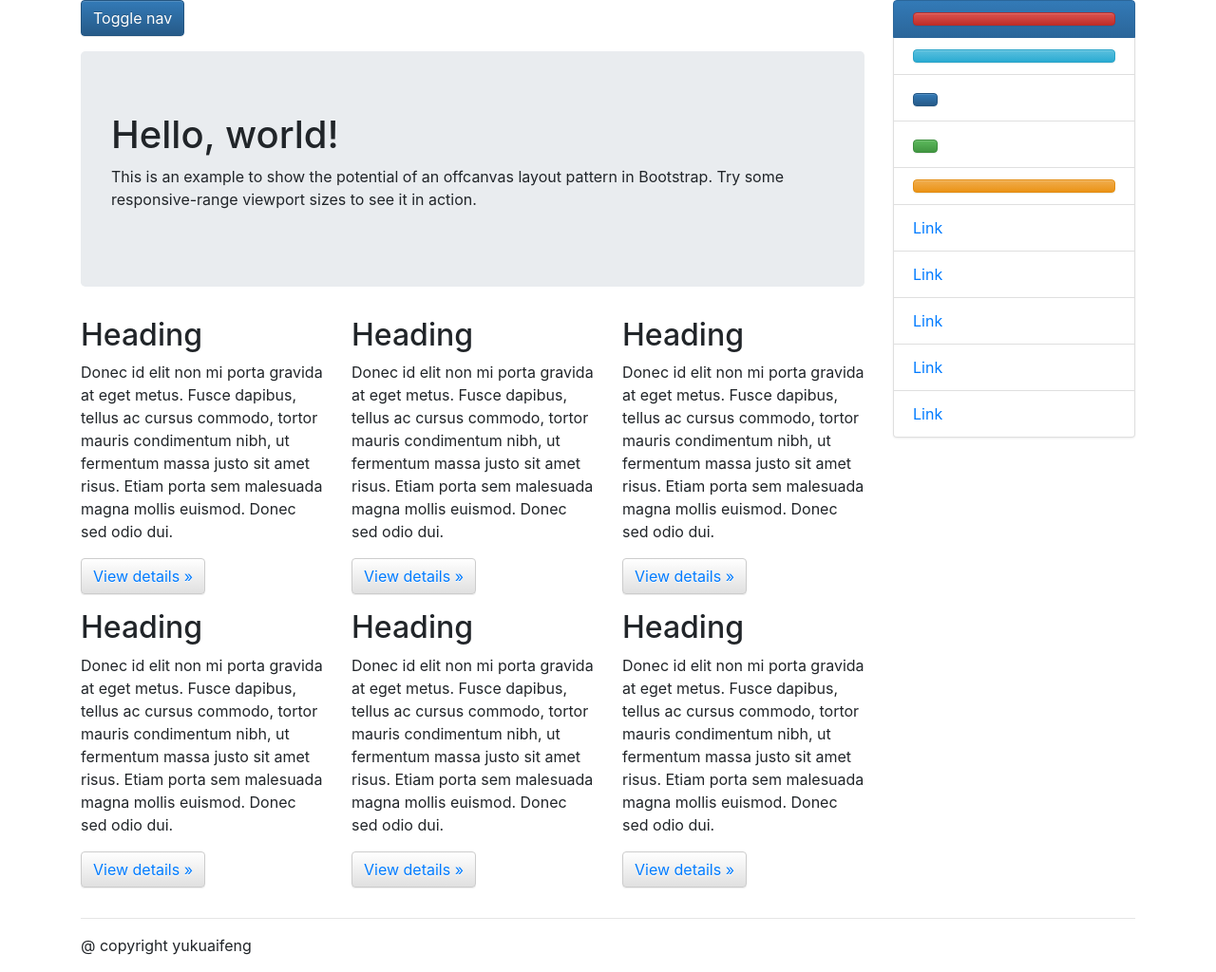
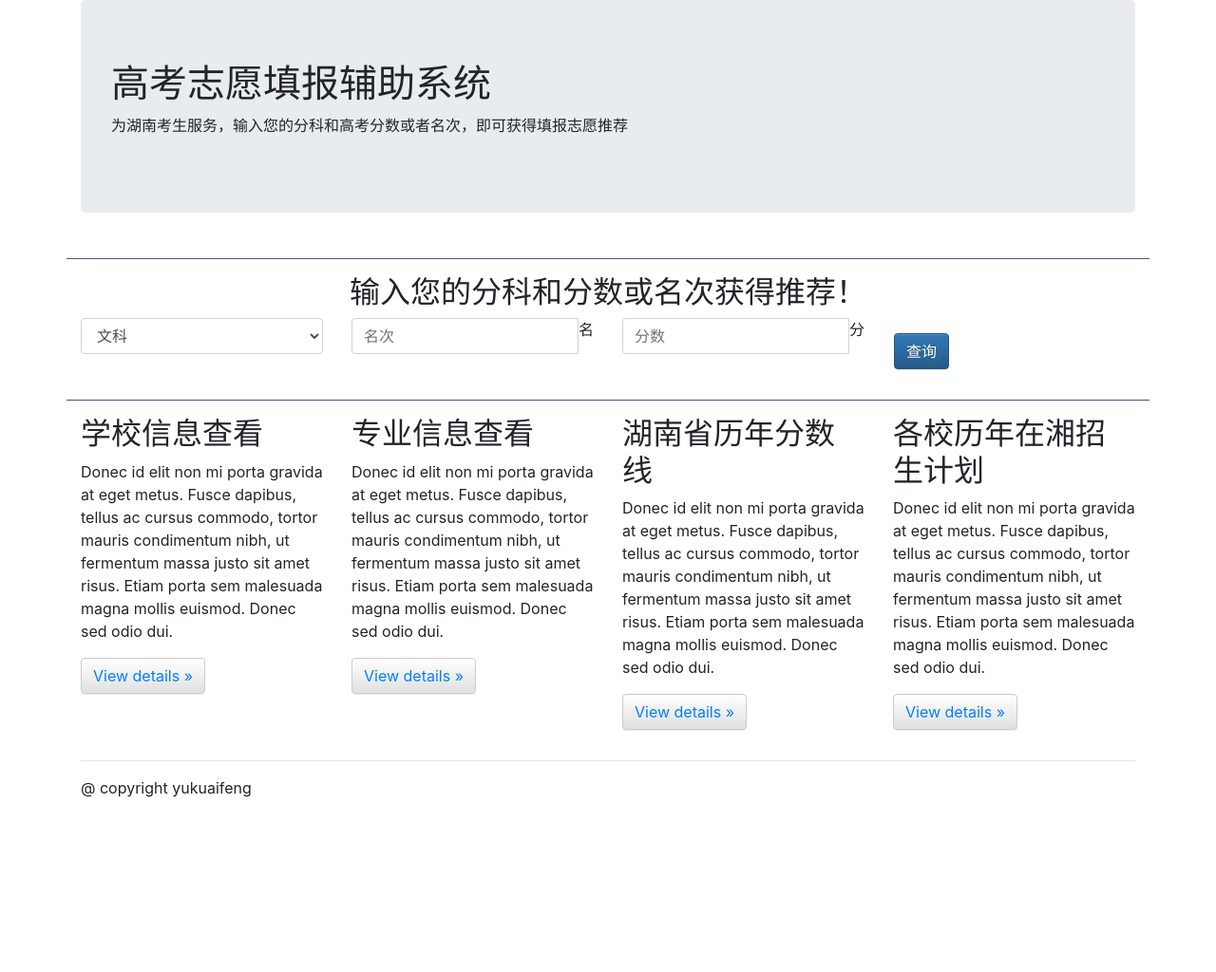
Before and after one commit to yukuaifeng/FlaskServer, a Flask app: page / in a window 1280 px wide. Shown: the part 80-1104 px from the top of the page at 95% size. After the commit the page ends 920 px from the top, so only its background shows below. Run offline with Flask 2, Linux system fonts and the light colour scheme; some libraries are stand-ins or nearby versions.

Commit message:
前端页面更改

```diff
--- a/app.py
+++ b/app.py
@@ -7,13 +7,13 @@
 
 
 app = Flask(__name__)
-bootstrap = Bootstrap(app)
+
 basedir = os.path.dirname(__file__)
 
 @app.route('/')
 def hello_world():
-    return render_template('test.html')
+    return render_template('Index.html')
 
 
 if __name__ == '__main__':
-    app.run()
+    app.run(debug=True)
--- a/templates/Index.html
+++ b/templates/Index.html
@@ -3,10 +3,9 @@
 
 {% block content %}
     <div class="container">
-        <div class="row">
-            <div class="col-lg-12">
-                <h1 class="text-center">高考志愿填报辅助系统</h1>
-            </div>
+        <div class="jumbotron">
+            <h1>高考志愿填报辅助系统</h1>
+            <p>为湖南考生服务，输入您的分科和高考分数或者名次，即可获得填报志愿推荐</p>
         </div>
 
         <div class="row">
@@ -22,25 +21,18 @@
                 </div>
 
                 <div class="row">
-                    <div class="col-md-10 m-auto">
-                        <form class="form-inline">
-                            <div class="form-group m-3">
 
-                                    <div class="dropdown">
-                                        <a class="btn btn-default dropdown-toggle" role="button" id="kind" data-toggle="dropdown"
-                                                aria-haspopup="true" aria-expanded="false">
-                                            文理科
-                                        </a>
 
-                                        <ul class="dropdown-menu" aria-labelledby="kind">
-                                            <li><a class="dropdown-item" href="#">文科</a> </li>
-                                            <li><a class="dropdown-item" href="#">理科</a> </li>
-                                        </ul>
-                                    </div>
+                            <div class="col-md-3">
+
+                                <select class="form-control">
+                                    <option>文科</option>
+                                    <option>理科</option>
+                                </select>
 
                             </div>
 
-                            <div class="form-group m-3">
+                            <div class="col-md-3">
 
                                 <label class="sr-only" for="Rank">名次</label>
                                 <div class="input-group">
@@ -50,7 +42,7 @@
 
                             </div>
 
-                            <div class="form-group m-3">
+                            <div class="col-md-3">
                                 <label class="sr-only" for="Score">分数</label>
                                 <div class="input-group">
                                   <input type="text" class="form-control" id="Score" placeholder="分数">
@@ -58,8 +50,8 @@
                                 </div>
                             </div>
                           <button type="submit" class="btn btn-primary m-3">查询</button>
-                        </form>
-                    </div>
+
+
                 </div>
 
             </div>
@@ -73,65 +65,29 @@
     <ul class="nav nav-list"><li class="divider"></li></ul>
 
     <div class="row">
-        <div class="col-lg-10 m-auto ">
-            <div class="row">
-                <div class="col-lg-3">
-                    <div class="panel panel-primary">
-                        <div class="panel-heading">
-                            <h4 class="panel-title">
-                                学校信息查看
-                            </h4>
-                        </div>
-                        <div class="panel-body">
-                            <p>未设置</p>
-                        </div>
-                    </div>
-                </div>
-
-                <div class="col-lg-3">
-                    <div class="panel panel-primary">
-                        <div class="panel-heading">
-                            <h4 class="panel-title">
-                                专业信息查看
-                            </h4>
-                        </div>
-                        <div class="panel-body">
-                            <p>未设置</p>
-                        </div>
-                    </div>
-                </div>
-
-                <div class="col-lg-3">
-                    <div class="panel panel-default">
-                        <div class="panel-heading">
-                            <h4 class="panel-title">
-                                湖南省历年分数线
-                            </h4>
-                        </div>
-                        <div class="panel-body">
-                            <p>未设置</p>
-                        </div>
-                    </div>
-                </div>
-
-                <div class="col-lg-3">
-                    <div class="panel panel-default">
-                        <div class="panel-heading">
-                            <h4 class="panel-title">
-                                各校历年在湘招生计划人数
-                            </h4>
-                        </div>
-                        <div class="panel-body">
-                            <p>未设置</p>
-                        </div>
-                    </div>
-                </div>
-            </div>
-        </div>
+        <div class="col-xs-6 col-lg-3">
+          <h2>学校信息查看</h2>
+          <p>Donec id elit non mi porta gravida at eget metus. Fusce dapibus, tellus ac cursus commodo, tortor mauris condimentum nibh, ut fermentum massa justo sit amet risus. Etiam porta sem malesuada magna mollis euismod. Donec sed odio dui. </p>
+          <p><a class="btn btn-default" href="#" role="button">View details &raquo;</a></p>
+        </div><!--/.col-xs-6.col-lg-4-->
+        <div class="col-xs-6 col-lg-3">
+          <h2>专业信息查看</h2>
+          <p>Donec id elit non mi porta gravida at eget metus. Fusce dapibus, tellus ac cursus commodo, tortor mauris condimentum nibh, ut fermentum massa justo sit amet risus. Etiam porta sem malesuada magna mollis euismod. Donec sed odio dui. </p>
+          <p><a class="btn btn-default" href="#" role="button">View details &raquo;</a></p>
+        </div><!--/.col-xs-6.col-lg-4-->
+        <div class="col-xs-6 col-lg-3">
+          <h2>湖南省历年分数线</h2>
+          <p>Donec id elit non mi porta gravida at eget metus. Fusce dapibus, tellus ac cursus commodo, tortor mauris condimentum nibh, ut fermentum massa justo sit amet risus. Etiam porta sem malesuada magna mollis euismod. Donec sed odio dui. </p>
+          <p><a class="btn btn-default" href="#" role="button">View details &raquo;</a></p>
+        </div><!--/.col-xs-6.col-lg-4-->
+        <div class="col-xs-6 col-lg-3">
+          <h2>各校历年在湘招生计划</h2>
+          <p>Donec id elit non mi porta gravida at eget metus. Fusce dapibus, tellus ac cursus commodo, tortor mauris condimentum nibh, ut fermentum massa justo sit amet risus. Etiam porta sem malesuada magna mollis euismod. Donec sed odio dui. </p>
+          <p><a class="btn btn-default" href="#" role="button">View details &raquo;</a></p>
+        </div><!--/.col-xs-6.col-lg-4-->
     </div>
 </div>
 
 
 
-
 {% endblock %}
--- a/templates/common/base.html
+++ b/templates/common/base.html
@@ -29,7 +29,7 @@
                 {% block content %}<!--自定义模板区域-->
 
                 {% endblock %}
-                {% include "common/sidebar.html" %}<!--引入网页的侧边模板-->
+{#                {% include "common/sidebar.html" %}<!--引入网页的侧边模板-->#}
             </div><!--/row-->
             {% include "common/footer.html" %}<!--引入网页的底部模板-->
         </div>
```
